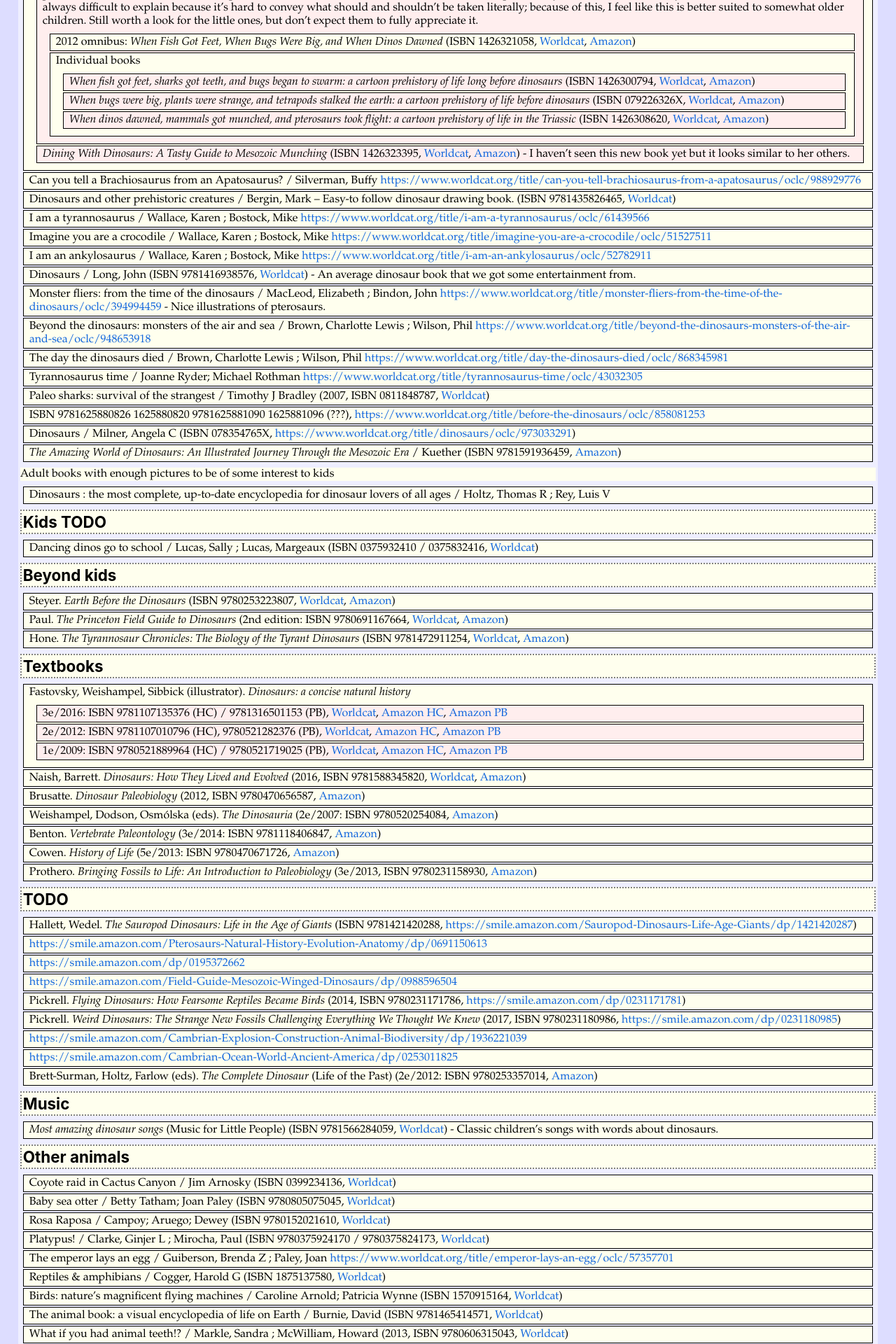
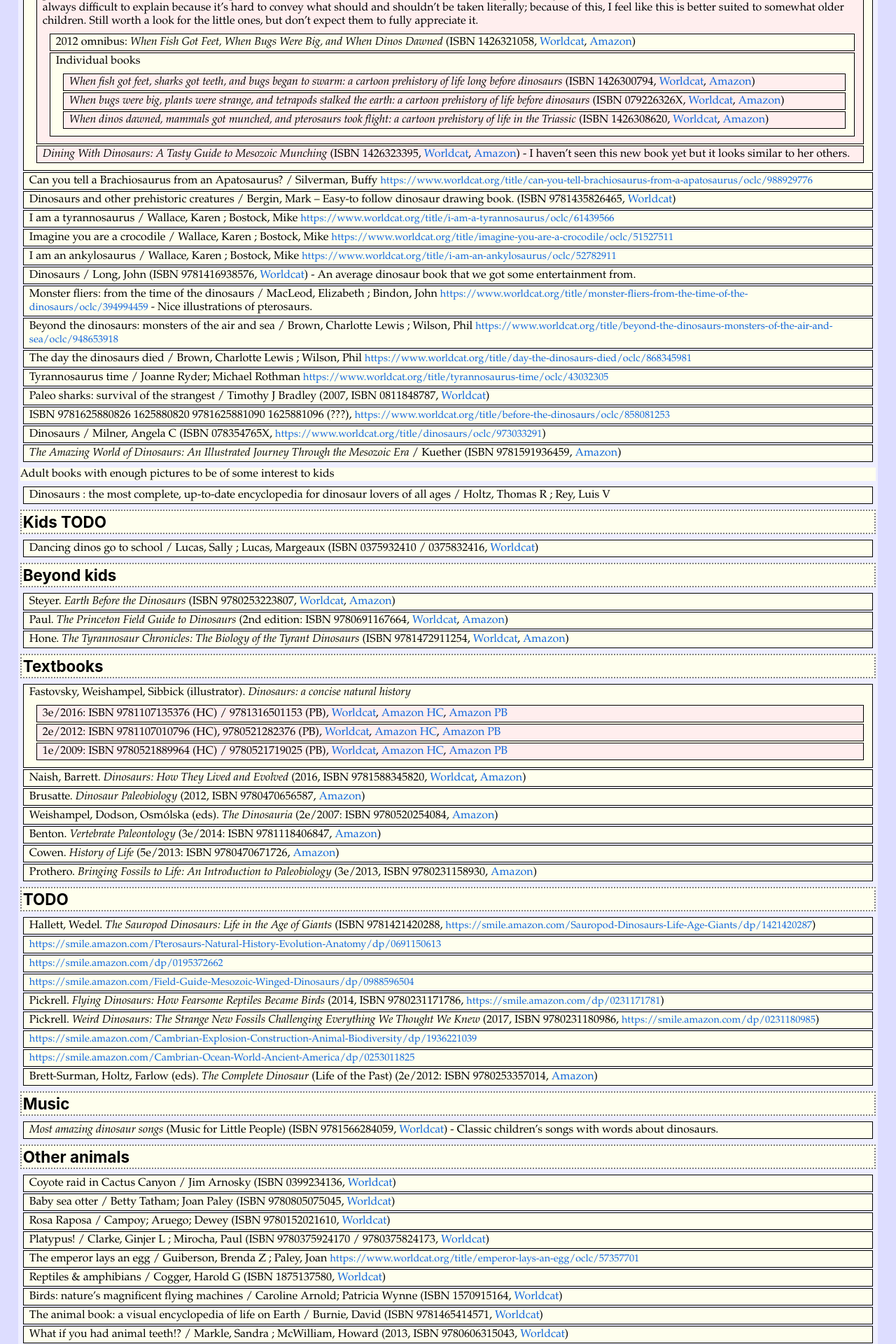
Before and after one commit to nculwell/nculwell.github.io, a Jekyll site: the page built from DinosaurBooks.md, in a window 1280 px wide. Shown: the part 1596-3516 px from the top of the page at 70% size. Built offline with Jekyll 4.4.1, drawn with Linux system fonts in a browser that asks for light colours; nearby versions of some CDN libraries.

Commit message:
Mark bare links.

```diff
--- a/assets/css/style.scss
+++ b/assets/css/style.scss
@@ -32,6 +32,12 @@
 a {
   text-decoration: none;
   color: #16D;
+}
+
+a.unnamed-link {
+  //font-family: Verdana, sans-serif;
+  font-size: 90%;
+  font-stretch: condensed;
 }
 
 h1 { font-size: 180%; }
```
Also changed, not shown: _includes/javascript.html (+8 -0 lines).
